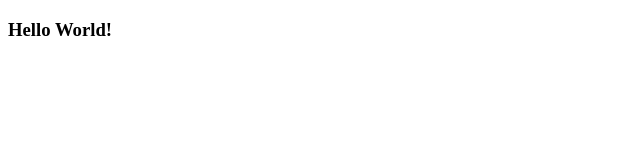
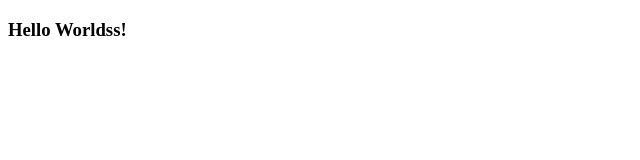
Before and after one commit to Sorayayray/cfg-gh-test, a plain HTML site: page index.html in a window 1280 px wide. Shown: the full height of the page, 0-640 px from the left. Drawn offline with Linux system fonts and the light colour scheme.

Commit message:
multipleworlds

```diff
--- a/index.html
+++ b/index.html
@@ -1,4 +1,4 @@
 <!DOCTYPE html>
   <h3>
-    Hello World!
+    Hello Worldss!
   </h3>
```
